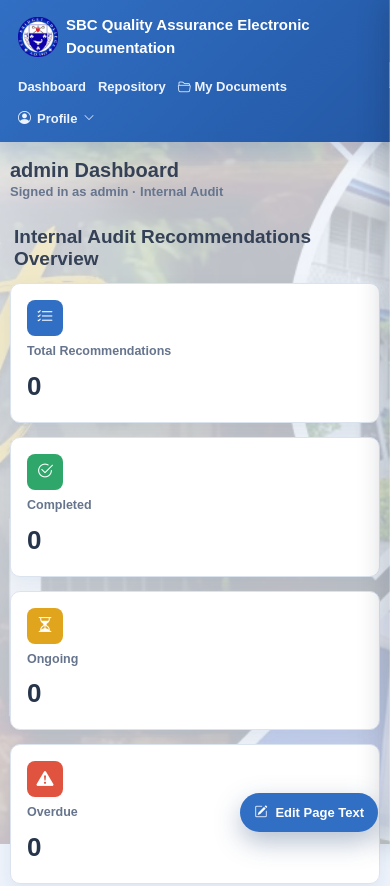
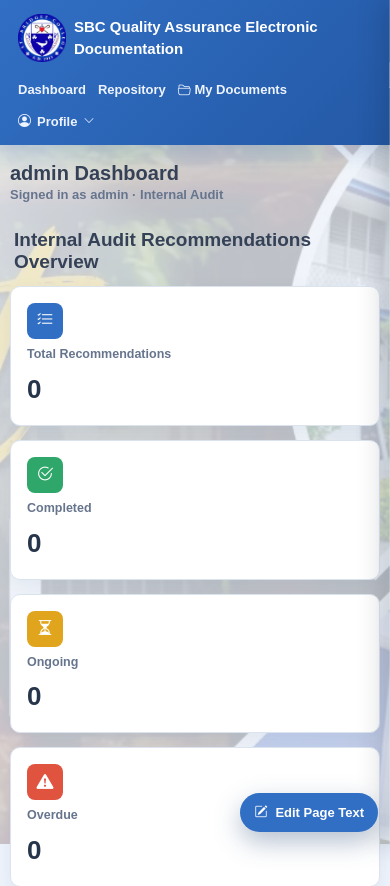
Before and after one commit to AdrianBalmes/qualityassurancesystem---php-system, a PHP site: page /office_dashboard.php?office=admin in a window 390 px wide. Shown: the top 886 px of the page. Run offline with PHP 8.4, Linux system fonts and the light colour scheme; a user stored in the database is signed in; data comes from the database, SQL or seed files in the repository; data that the repository does not hold is empty.

Commit message:
Enlarge the crest and use it on the sign-in pages
Top bar crest goes from 48px to 64px (48px on small screens). The
sign-in, admin sign-in and registration pages showed a Bootstrap glyph in
a coloured square; they now show the crest at 110px with the square
removed, since the transparent PNG stands on its own.

Co-Authored-By: Claude Opus 5 <noreply@anthropic.com>

```diff
--- a/activity_log.php
+++ b/activity_log.php
@@ -155,7 +155,7 @@ body{margin:0;background:#eef3fb;color:#344156;font-family:Arial,Helvetica,sans-
 .topbar{background:linear-gradient(135deg,#316fc4,#2459a6);color:#fff;box-shadow:0 8px 20px rgba(44,93,165,.2)}
 .nav-wrap{max-width:1680px;margin:auto;min-height:74px;padding:0 clamp(14px,2vw,32px);display:flex;align-items:center;justify-content:space-between;gap:18px}
 .brand{display:flex;align-items:center;gap:14px;font-size:22px;font-weight:800}
-.brand-icon{width:48px;height:48px;display:grid;place-items:center;flex-shrink:0}
+.brand-icon{width:64px;height:64px;display:grid;place-items:center;flex-shrink:0}
 .nav-links{display:flex;gap:20px;flex-wrap:wrap;align-items:center}
 .nav-links a{color:#eef4ff;text-decoration:none;font-weight:700}
 .dashboard{max-width:1680px;margin:26px auto 42px;padding:0 clamp(14px,2vw,32px)}
--- a/admin_login.php
+++ b/admin_login.php
@@ -78,7 +78,7 @@ if(isset($_POST['login'])){
     <style>
         body { background: #0f172a; font-family: 'Inter', sans-serif; height: 100vh; display: flex; align-items: center; }
         .login-card { border: none; border-radius: 16px; padding: 40px; background: #fff; box-shadow: 0 20px 50px rgba(0,0,0,0.3); }
-        .brand-logo { width: 60px; height: 60px; background: #dc3545; color: white; border-radius: 12px; display: flex; align-items: center; justify-content: center; font-size: 30px; margin: 0 auto 20px; }
+        .brand-logo { width: 110px; height: 110px; display: flex; align-items: center; justify-content: center; margin: 0 auto 20px; }
         .form-control { padding: 12px; border-radius: 8px; }
         .btn-danger { padding: 12px; border-radius: 8px; font-weight: 600; }
     </style>
@@ -87,7 +87,7 @@ if(isset($_POST['login'])){
 <?php render_page_background("dark"); ?>
 <div class="container d-flex justify-content-center">
     <div class="card login-card" style="width: 400px;">
-        <div class="brand-logo"><i class="bi bi-shield-lock-fill"></i></div>
+        <div class="brand-logo"><img src="assets/sbc-logo.png" alt="St. Bridget College" style="width:100%;height:100%;object-fit:contain"></div>
         <h4 class="text-center mb-1 fw-bold">Admin Portal</h4>
         <p class="text-center text-muted small mb-4">SBC Quality Assurance System</p>
         <?php if($error): ?><div class="alert alert-danger py-2 small"><?php echo $error; ?></div><?php endif; ?>
--- a/manage_users.php
+++ b/manage_users.php
@@ -110,7 +110,7 @@ body{margin:0;background:#eef3fb;color:#344156;font-family:Arial,Helvetica,sans-
 .topbar{background:linear-gradient(135deg,#316fc4,#2459a6);color:#fff;box-shadow:0 8px 20px rgba(44,93,165,.2)}
 .nav-wrap{max-width:1680px;margin:auto;min-height:74px;padding:0 clamp(14px,2vw,32px);display:flex;align-items:center;justify-content:space-between;gap:18px}
 .brand{display:flex;align-items:center;gap:14px;font-size:22px;font-weight:800}
-.brand-icon{width:48px;height:48px;display:grid;place-items:center;flex-shrink:0}
+.brand-icon{width:64px;height:64px;display:grid;place-items:center;flex-shrink:0}
 .nav-links{display:flex;gap:20px;flex-wrap:wrap;align-items:center}
 .nav-links a{color:#eef4ff;text-decoration:none;font-weight:700}
 .page{max-width:1680px;margin:26px auto 42px;padding:0 clamp(14px,2vw,32px)}
--- a/office_dashboard.php
+++ b/office_dashboard.php
@@ -179,7 +179,7 @@ body{margin:0;background:#f1f5fb;color:#344156;font-family:Arial,Helvetica,sans-
 .topbar{background:linear-gradient(135deg,#316fc4,#2459a6);color:#fff;box-shadow:0 8px 20px rgba(44,93,165,.2)}
 .nav-wrap{max-width:1680px;margin:auto;min-height:74px;padding:0 clamp(14px,2vw,32px);display:flex;align-items:center;justify-content:space-between;gap:18px}
 .brand{display:flex;align-items:center;gap:14px;font-size:22px;font-weight:800}
-.brand-icon{width:48px;height:48px;display:grid;place-items:center;flex-shrink:0}
+.brand-icon{width:64px;height:64px;display:grid;place-items:center;flex-shrink:0}
 .nav-links{display:flex;align-items:center;gap:18px;flex-wrap:wrap}
 .nav-links a,.nav-links button{color:#eef4ff;text-decoration:none;font-weight:700;background:none;border:0;padding:0}
 .nav-dropdown-toggle{display:inline-flex;align-items:center;gap:6px;cursor:pointer}
@@ -247,7 +247,7 @@ img,canvas,svg{max-width:100%}
 @media(max-width:1100px){.charts-grid{grid-template-columns:1fr}}
 @media(max-width:900px){.nav-wrap{flex-direction:column;align-items:flex-start;padding:14px 18px}.page-head{align-items:flex-start;flex-direction:column}}
 @media(max-width:620px){.brand{font-size:18px}}
-@media(max-width:480px){.page{padding:0 10px;margin:16px auto 28px}.panel-pad{padding:12px}.panel-title{font-size:15px}.page-title{font-size:20px}.brand{font-size:15px;gap:8px}.brand-icon{width:40px;height:40px}.nav-links{gap:12px;font-size:13px}}
+@media(max-width:480px){.page{padding:0 10px;margin:16px auto 28px}.panel-pad{padding:12px}.panel-title{font-size:15px}.page-title{font-size:20px}.brand{font-size:15px;gap:8px}.brand-icon{width:48px;height:48px}.nav-links{gap:12px;font-size:13px}}
 </style>
 </head>
 <body>
--- a/register.php
+++ b/register.php
@@ -96,7 +96,7 @@ function reg_old($form, $key){
 <style>
 body{background:linear-gradient(135deg,#f6f8fb 0%,#e9effd 100%);font-family:'Inter',sans-serif;min-height:100vh;display:flex;align-items:center;padding:24px 0}
 .register-card{border:none;border-radius:8px;box-shadow:0 10px 25px rgba(44,74,119,.1);padding:28px;background:#fff}
-.brand-logo{width:60px;height:60px;background:#316fc4;color:#fff;border-radius:12px;display:flex;align-items:center;justify-content:center;font-size:30px;margin:0 auto 20px}
+.brand-logo{width:110px;height:110px;display:flex;align-items:center;justify-content:center;margin:0 auto 20px}
 .form-control,.form-select{padding:12px;border-radius:8px}
 .form-label{font-size:13px;font-weight:600}
 .btn-primary{padding:12px;border-radius:8px;font-weight:600}
@@ -107,7 +107,7 @@ body{background:linear-gradient(135deg,#f6f8fb 0%,#e9effd 100%);font-family:'Int
 <?php render_page_background("auth"); ?>
 <div class="container d-flex justify-content-center">
     <div class="card register-card" style="width: min(100%, 620px);">
-        <div class="brand-logo"><i class="bi bi-person-plus-fill"></i></div>
+        <div class="brand-logo"><img src="assets/sbc-logo.png" alt="St. Bridget College" style="width:100%;height:100%;object-fit:contain"></div>
         <h4 class="text-center mb-1 fw-bold">Create Account</h4>
         <p class="text-center text-muted small mb-4">Request access to the SBC Quality Assurance System</p>
 
--- a/repository.php
+++ b/repository.php
@@ -80,7 +80,7 @@ body{margin:0;background:#f4f6f9;color:#26354b;font-family:-apple-system,BlinkMa
 .topbar{background:linear-gradient(135deg,#316fc4,#2459a6);color:#fff;box-shadow:0 8px 20px rgba(44,93,165,.2)}
 .nav-wrap{max-width:1240px;margin:auto;min-height:70px;padding:0 20px;display:flex;align-items:center;justify-content:space-between;gap:16px;flex-wrap:wrap}
 .brand{display:flex;align-items:center;gap:12px;font-size:19px;font-weight:800}
-.brand-icon{width:48px;height:48px;display:grid;place-items:center;flex-shrink:0}
+.brand-icon{width:64px;height:64px;display:grid;place-items:center;flex-shrink:0}
 .nav-links{display:flex;gap:18px;flex-wrap:wrap}
 .nav-links a{color:#eef4ff;text-decoration:none;font-weight:700;font-size:14px}
 .nav-links a:hover{text-decoration:underline}
```
Also changed, not shown: admin_profile.php (+1 -1 lines), home.php (+1 -1 lines), index.php (+3 -7 lines), office_profile.php (+1 -1 lines), view_document.php (+1 -1 lines).
